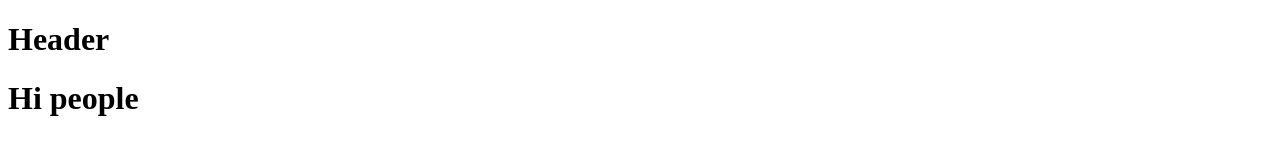
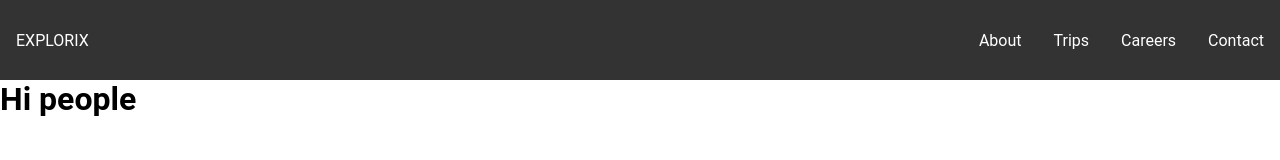
Before and after one commit to chrisjharvey/react-gatsby-travel-v1, a Gatsby site: page / in a window 1280 px wide. Built offline with nearby package versions, Linux system fonts and the light colour scheme; Gatsby itself is replaced by a stand-in of ours.

Commit message:
created navbar

```diff
--- a/gatsby-config.js
+++ b/gatsby-config.js
@@ -6,6 +6,7 @@ module.exports = {
   },
   plugins: [
     `gatsby-plugin-react-helmet`,
+    `gatsby-plugin-styled-components`,
     {
       resolve: `gatsby-source-filesystem`,
       options: {
--- a/src/components/header.js
+++ b/src/components/header.js
@@ -1,14 +1,65 @@
-import { Link } from "gatsby"
-import React from "react"
-
+import React from "react";
+import { Link } from "gatsby";
+import styled from 'styled-components';
+import { FaBars } from 'react-icons/fa';
+import { menuData } from '../data/MenuData';
 const Header = () => {
   return (
-    <h1>Header</h1>
+    <Nav>
+      <NavLink to="/">EXPLORIX</NavLink>
+      <Bars />
+      <NavMenu>
+        {menuData.map((item, index) => (
+            <NavLink to={item.link} key={index}>
+              {item.title}
+            </NavLink>
+        ))}
+      </NavMenu>
+    </Nav>
   )
 }
 
+export default Header;
 
+const Nav = styled.nav`
+  background: #333;
+  height: 80px;
+  display: flex;
+  justify-content: space-between;
+  padding: 0.5rem calc((100vw - 1300px) / 2);
+  z-index:100;
+  position: relative;
+`
+const NavLink = styled(Link)`
+  color:#fff;
+  display: flex;
+  align-items: center;
+  text-decoration: none;
+  padding: 0 1rem;
+  cursor: pointer;
+`
+const Bars = styled(FaBars) `
+  display: none;
+  color: #fff;
 
+  @media screen and (max-width: 768px) {
+    display: block;
+    position: absolute;
+    top: 0;
+    right: 0;
+    transform: translate(-100%, 75%);
+    font-size: 1.8rem;
+    cursor: pointer;
 
+}
+`
+const NavMenu = styled.div `
+  display: flex;
+  align-items: center;
+  margin-right: --48px;
 
-export default Header
+@media screen and (max-width: 768px) {
+  display: none;
+}
+
+`
--- a/src/components/layout.js
+++ b/src/components/layout.js
@@ -1,11 +1,13 @@
 import React from "react";
 import Header from "./Header";
+import { GlobalStyle } from "./styles/GlobalStyle";
 
 const Layout = ({ children }) => {
 
 
   return (
     <>
+    <GlobalStyle />
       <Header/>
 
         <main>{children}</main>
--- a/src/components/styles/GlobalStyle.js
+++ b/src/components/styles/GlobalStyle.js
@@ -0,0 +1,10 @@
+import { createGlobalStyle } from 'styled-components';
+
+export const GlobalStyle = createGlobalStyle`
+* {
+    font-family: 'Roboto', sans-serif;
+    margin: 0;
+    padding: 0;
+    box-sizing: border-box;
+}
+`
--- /dev/null
+++ b/src/data/MenuData.js
@@ -0,0 +1,6 @@
+export const menuData = [
+    {title: "About", link: "/about"},
+    {title: "Trips", link: "/trips"},
+    {title: "Careers", link: "/careers"},
+    {title: "Contact", link: "/contact"},
+]
```
Also changed, not shown: package.json (+6 -1 lines), 1 other file.
